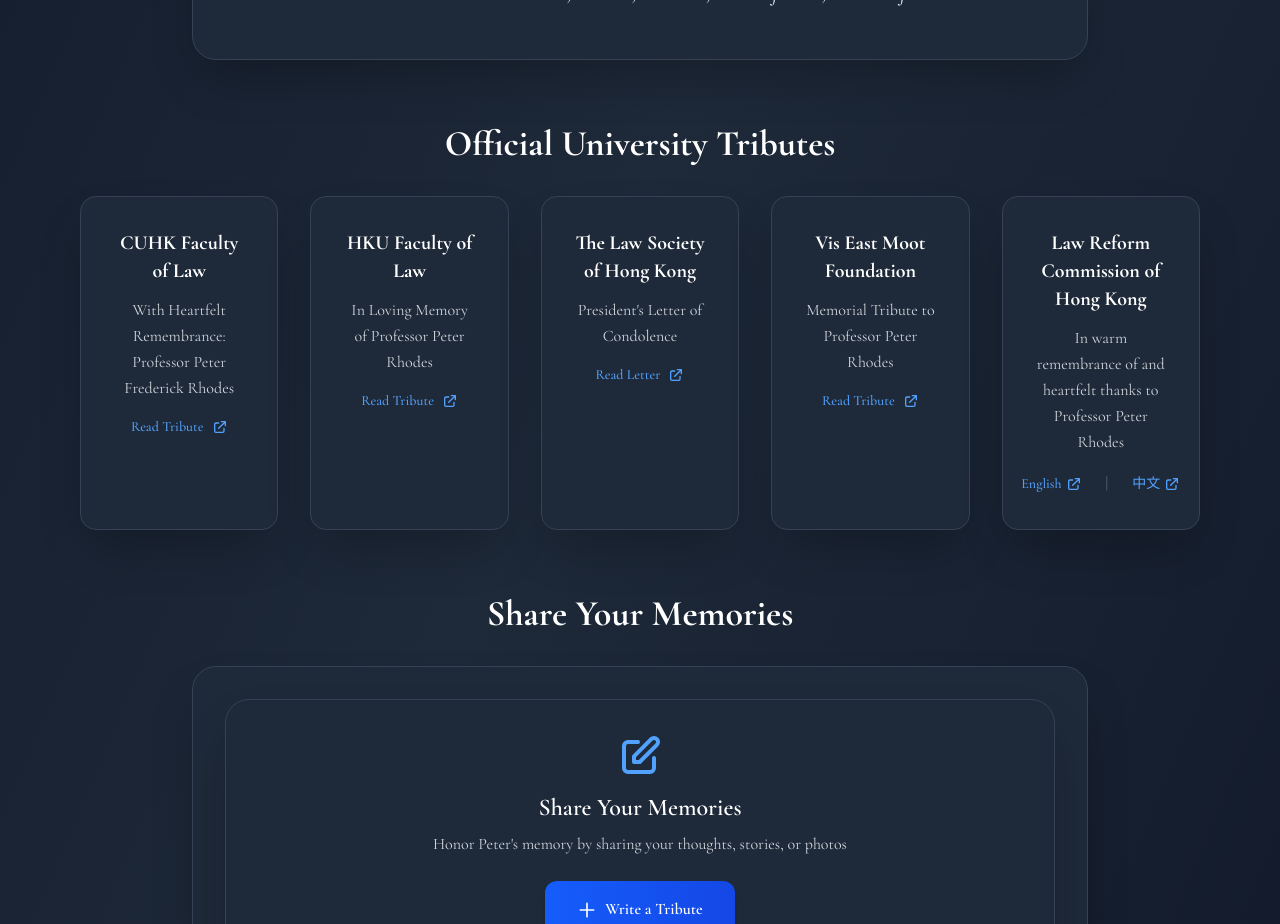
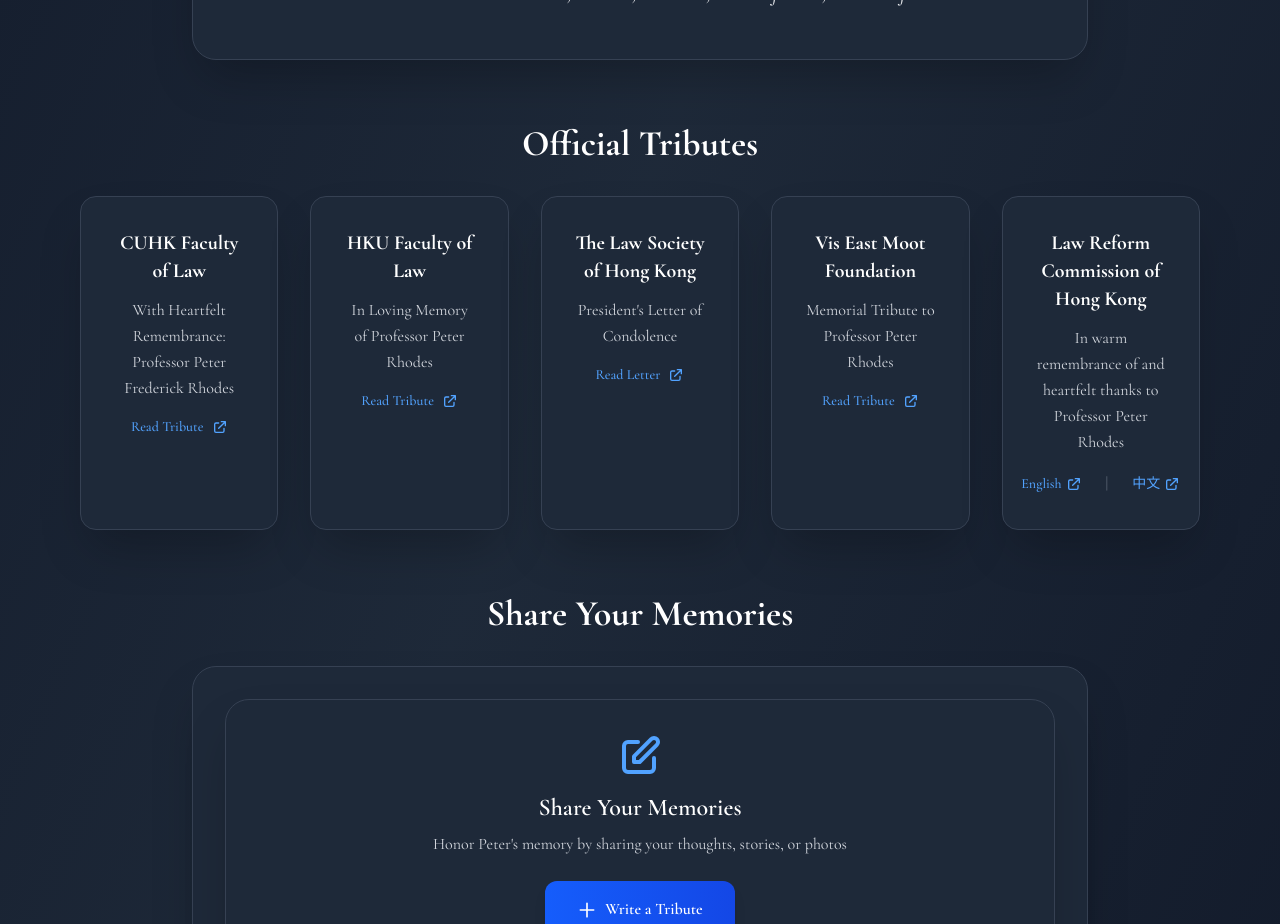
Before and after one commit to mrshootingstar/peterrhodestribute, a Next.js app: page / in a window 1280 px wide. Shown: the part 1300-2224 px from the top of the page. Built offline with nearby package versions, Linux system fonts and the light colour scheme; no server answers.

Commit message:
Buttons style changed 5

```diff
--- a/src/app/components/OfficialTributes.tsx
+++ b/src/app/components/OfficialTributes.tsx
@@ -3,7 +3,7 @@
     <section className="mb-12 sm:mb-14 lg:mb-16">
       <div className="max-w-6xl mx-auto px-4">
         <h3 className="text-2xl sm:text-3xl md:text-4xl font-bold text-center text-white mb-6 sm:mb-8">
-          Official University Tributes
+          Official Tributes
         </h3>
         <div className="grid grid-cols-1 sm:grid-cols-1 md:grid-cols-2 xl:grid-cols-5 gap-4 sm:gap-6 lg:gap-8">
           <a
```
